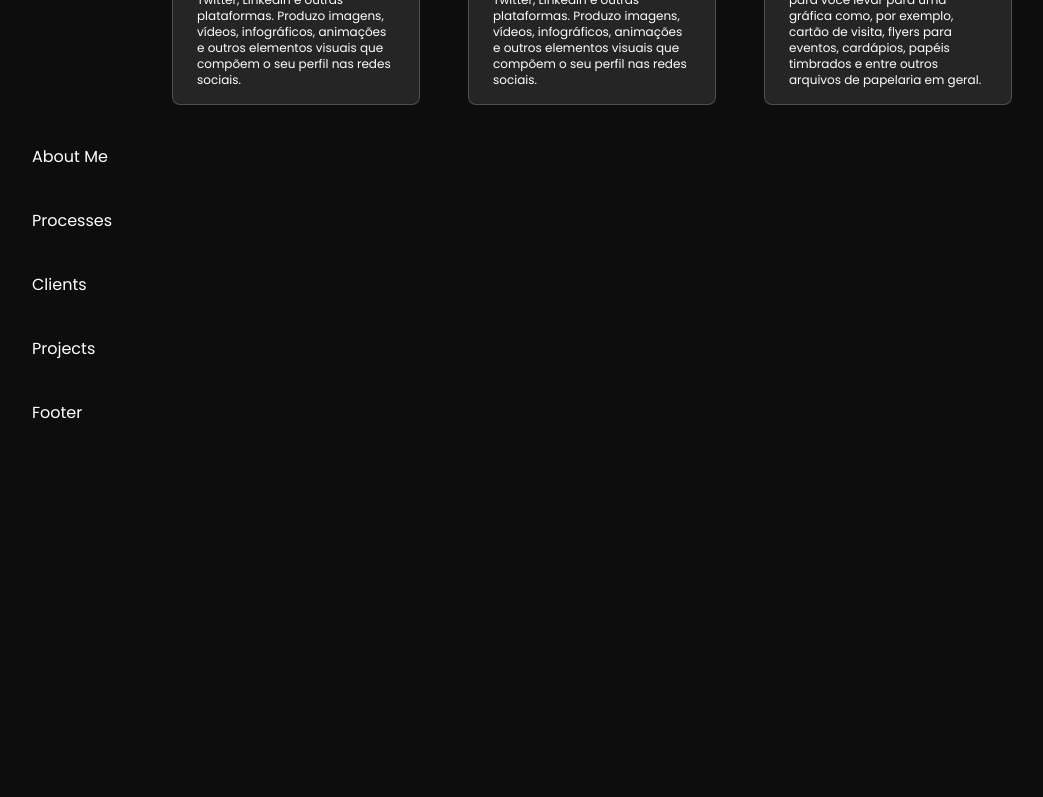
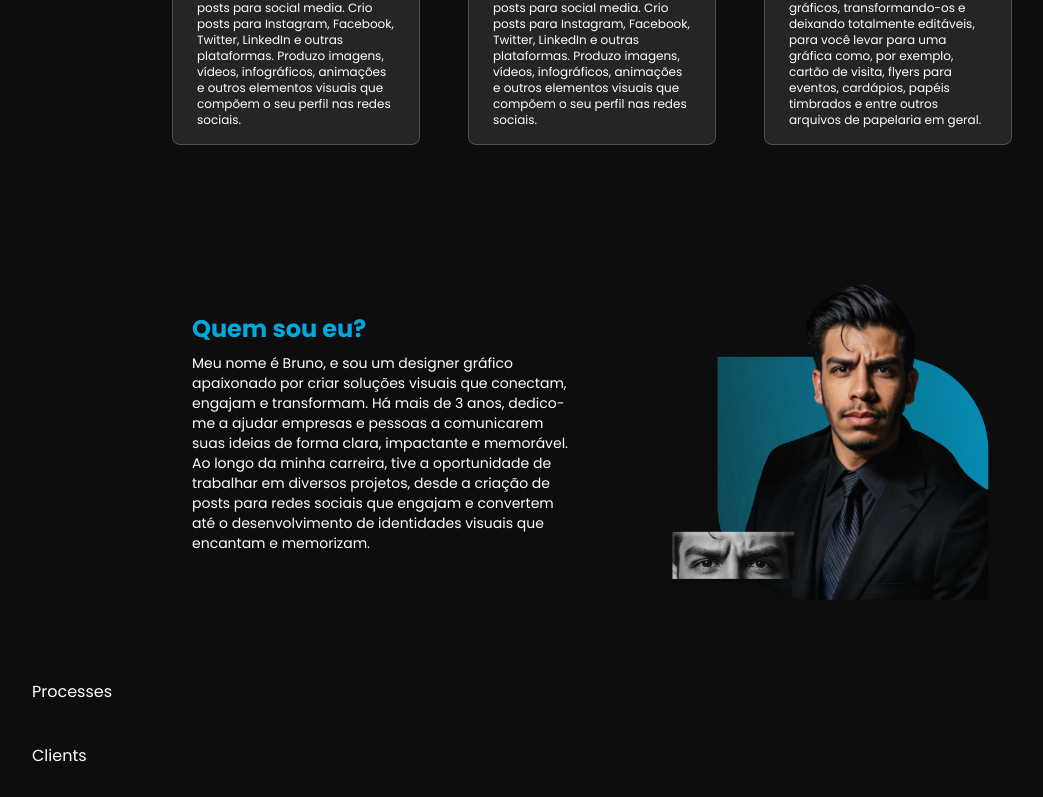
Before and after one commit to leandrofelix-dev/bruno-soares-portfolio, a React (Vite) app: page / in a window 1280 px wide. Shown: the part 1086-1883 px from the top of the page, without its empty margins (48-1091 px from the left). Built offline with nearby package versions, Linux system fonts and the light colour scheme.

Commit message:
feat: adiciona sessao de about me

```diff
--- a/src/components/organisms/about-me.tsx
+++ b/src/components/organisms/about-me.tsx
@@ -1,8 +1,24 @@
+import { Section } from './section'
+
 function AboutMe() {
   return (
-    <div>
-      <h1>About Me</h1>
-    </div>
+    <Section>
+      <div className="flex flex-col-reverse items-center justify-center gap-24 md:flex-row">
+        <div className="flex w-96 flex-col gap-2">
+          <h2 className="text-2xl font-bold text-blue-500">Quem sou eu?</h2>
+          <p className="text-sm">
+            Meu nome é Bruno, e sou um designer gráfico apaixonado por criar soluções visuais que conectam, engajam e
+            transformam. Há mais de 3 anos, dedico-me a ajudar empresas e pessoas a comunicarem suas ideias de forma
+            clara, impactante e memorável. Ao longo da minha carreira, tive a oportunidade de trabalhar em diversos
+            projetos, desde a criação de posts para redes sociais que engajam e convertem até o desenvolvimento de
+            identidades visuais que encantam e memorizam.
+          </p>
+        </div>
+        <div className="w-80">
+          <img src="/bruno-photo-2.png" alt="" />
+        </div>
+      </div>
+    </Section>
   )
 }
 
--- /dev/null
+++ b/src/components/organisms/section.tsx
@@ -0,0 +1,14 @@
+interface SectionProps {
+  children: React.ReactNode
+  props?: React.HTMLProps<HTMLDivElement>
+}
+
+function Section({ children, ...props }: SectionProps) {
+  return (
+    <section className="my-10" {...props}>
+      {children}
+    </section>
+  )
+}
+
+export { Section }
--- a/src/components/organisms/services.tsx
+++ b/src/components/organisms/services.tsx
@@ -2,10 +2,11 @@ import { FaInstagram } from 'react-icons/fa'
 import { ServicesCard } from '../molecules/services-card'
 import { BiVector } from 'react-icons/bi'
 import { LuPrinter } from 'react-icons/lu'
+import { Section } from './section'
 
 function Services() {
   return (
-    <>
+    <Section>
       <div className="flex flex-col">
         <div className="flex flex-col">
           <h2 className="text-center text-2xl font-semibold">Busca um profissional completo?</h2>
@@ -14,7 +15,7 @@ function Services() {
           </h4>
         </div>
         <div className="mt-10 flex justify-center">
-          <div className="flex w-3/4 max-w-[1200px] flex-col justify-center gap-12 md:flex-row">
+          <div className="flex w-3/4 max-w-[1200px] flex-col items-center justify-center gap-12 md:flex-row">
             <ServicesCard
               title={'Mídias Sociais'}
               description={
@@ -39,7 +40,7 @@ function Services() {
           </div>
         </div>
       </div>
-    </>
+    </Section>
   )
 }
 
```
